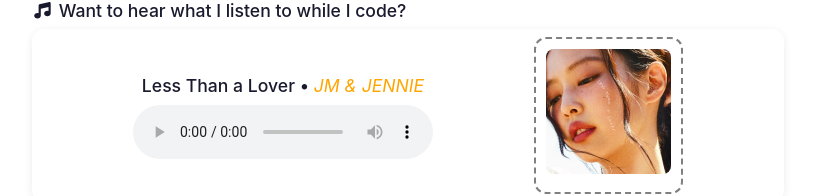
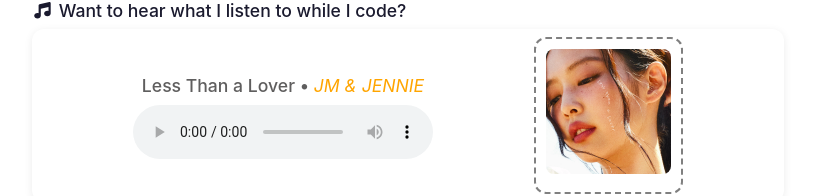
Before and after one commit to MethWijesundara/my-portfolio-site, a React (Vite) app: page / in a window 1280 px wide. Shown: the part 1720-1916 px from the top of the page, without its empty margins (232-1047 px from the left). Built offline with nearby package versions, Linux system fonts and the light colour scheme.

Commit message:
change color on the song title on the music player

```diff
--- a/src/components/MusicPlayer.jsx
+++ b/src/components/MusicPlayer.jsx
@@ -15,7 +15,7 @@ function MusicPlayer(){
             </div> */}
 
             <div className="middle">
-                <h3>Less Than a Lover • <span className="artist"><i>JM & JENNIE</i></span> </h3>
+                <h3 className="song">Less Than a Lover • <span className="artist"><i>JM & JENNIE</i></span></h3>
                 <audio controls>
                     <source src="/music/Less_than_a_lover.mp3" type="audio/mpeg" />
                 </audio>
--- a/src/styles/MusicPlayer.css
+++ b/src/styles/MusicPlayer.css
@@ -26,6 +26,10 @@
     /* background:white; */
 }
 
+.song{
+    color:rgb(95, 94, 94);
+}
+
 .artist{
     font-weight: 400;
     color:orange;
```
